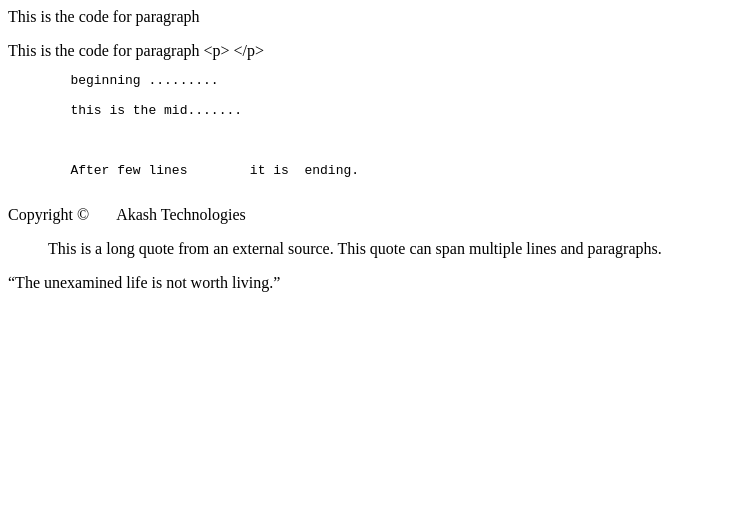
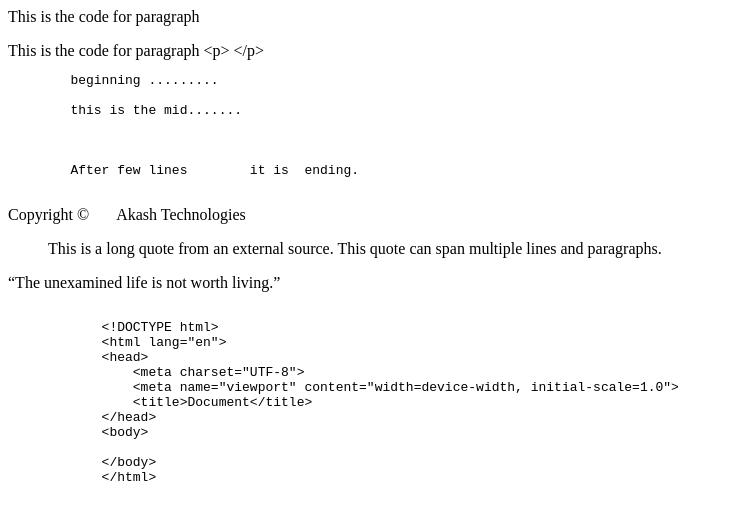
Before and after one commit to AkashAich1999/Sigma-Web-Dev-Course, a plain HTML site: page Tutorial 13/index.html in a window 1280 px wide. Shown: the whole page, without its empty margins (0-733 px from the left). Drawn offline with Linux system fonts and the light colour scheme.

Commit message:
code Tag in HTML

```diff
--- a/Tutorial 13/index.html
+++ b/Tutorial 13/index.html
@@ -26,5 +26,21 @@
     </blockquote>
 
     <q cite="https://example.com">The unexamined life is not worth living.</q>
+
+    <pre>
+        <code>
+            &lt;!DOCTYPE html&gt;
+            &lt;html lang="en"&gt;
+            &lt;head&gt;
+                &lt;meta charset="UTF-8"&gt;
+                &lt;meta name="viewport" content="width=device-width, initial-scale=1.0"&gt;
+                &lt;title&gt;Document&lt;/title&gt;
+            &lt;/head&gt;
+            &lt;body&gt;
+
+            &lt;/body&gt;
+            &lt;/html&gt;
+        </code>
+    </pre>
 </body>
 </html>
```
Also changed, not shown: Tutorial 13/ss.html (added).
